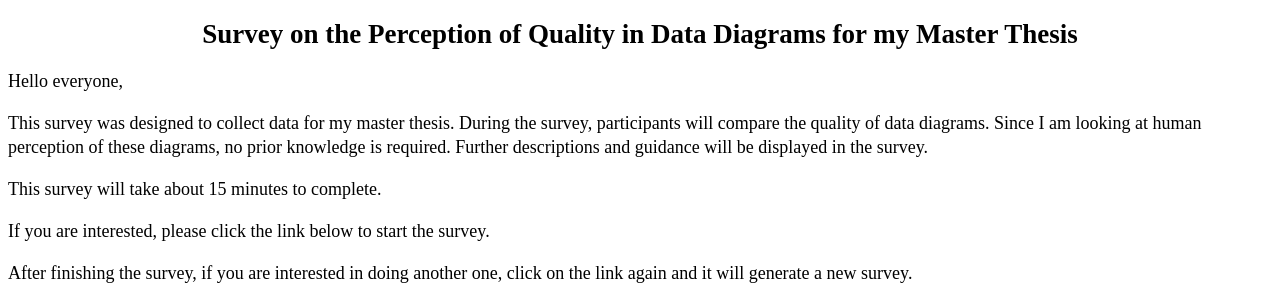
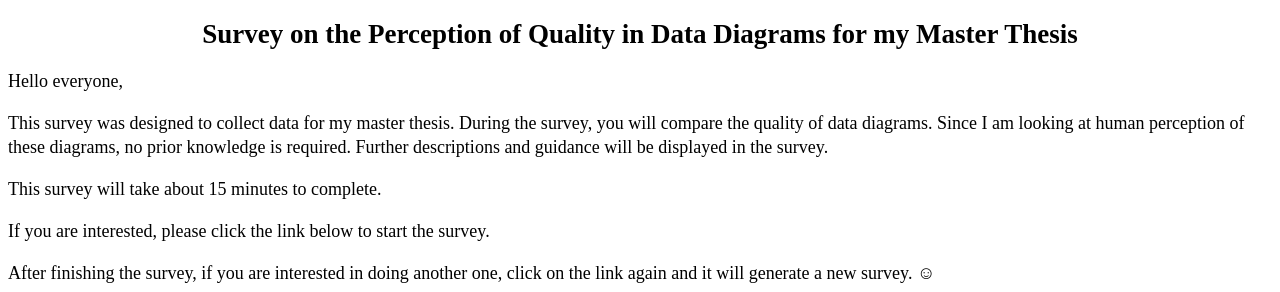
Before and after one commit to YuxinZou/survey4MA.github.io, a plain HTML site: page index.html in a window 1280 px wide. Shown: the top 292 px of the page. Drawn offline with Linux system fonts and the light colour scheme.

Commit message:
modified

```diff
--- a/index.html
+++ b/index.html
@@ -151,12 +151,12 @@ body{ font-size:18px; line-height:24px;}
  </script>
 
 	<p>Hello everyone,</p>
-	<p>This survey was designed to collect data for my master thesis. During the survey, participants will compare the quality of data diagrams.
+	<p>This survey was designed to collect data for my master thesis. During the survey, you will compare the quality of data diagrams.
 	Since I am looking at human perception of these diagrams, no prior knowledge is required. Further descriptions and guidance will be displayed in the survey.</p>
 
 	<p>This survey will take about 15 minutes to complete.</p>
 	<p>If you are interested, please click the link below to start the survey. </p>
-	<p>After finishing the survey, if you are interested in doing another one, click on the link again and it will generate a new survey.</p>
+	<p>After finishing the survey, if you are interested in doing another one, click on the link again and it will generate a new survey. ☺</p>
 
     <p><a href= "javascript:test()" ><div class="exp1"> start the survey</a> </div></p>
 
```
